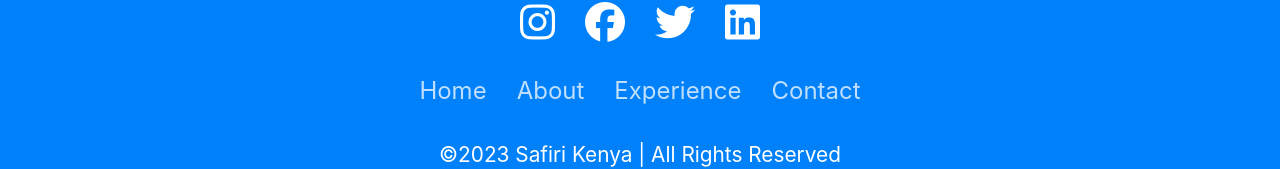
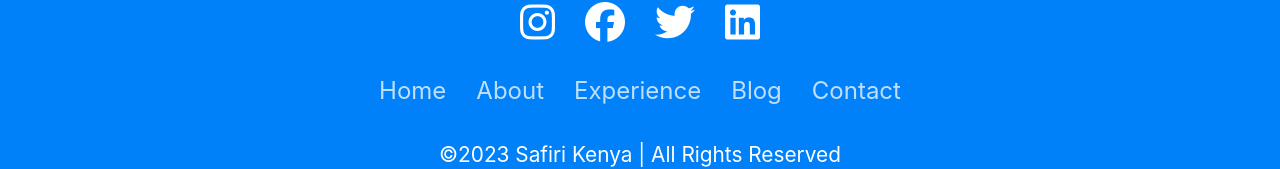
Before and after one commit to Barbra-Mududa/safiri-kenya, a React (Create React App) app: page / in a window 1280 px wide. Shown: the part 4045-4214 px from the top of the page. Built offline with nearby package versions, Linux system fonts and the light colour scheme; data requests are answered from the project's data file.

Commit message:
refactor: add footer link

```diff
--- a/src/components/footer/Footer.js
+++ b/src/components/footer/Footer.js
@@ -32,6 +32,7 @@ function Footer() {
             <li><a href='#'>Home</a></li>
             <li><a href='#'>About</a></li>
             <li><a href='#'>Experience</a></li>
+            <li><a href='#'>Blog</a></li>
             <li><a href='#'>Contact</a></li>
         </ul>
         <p>©2023 Safiri Kenya | All Rights Reserved</p>
```
